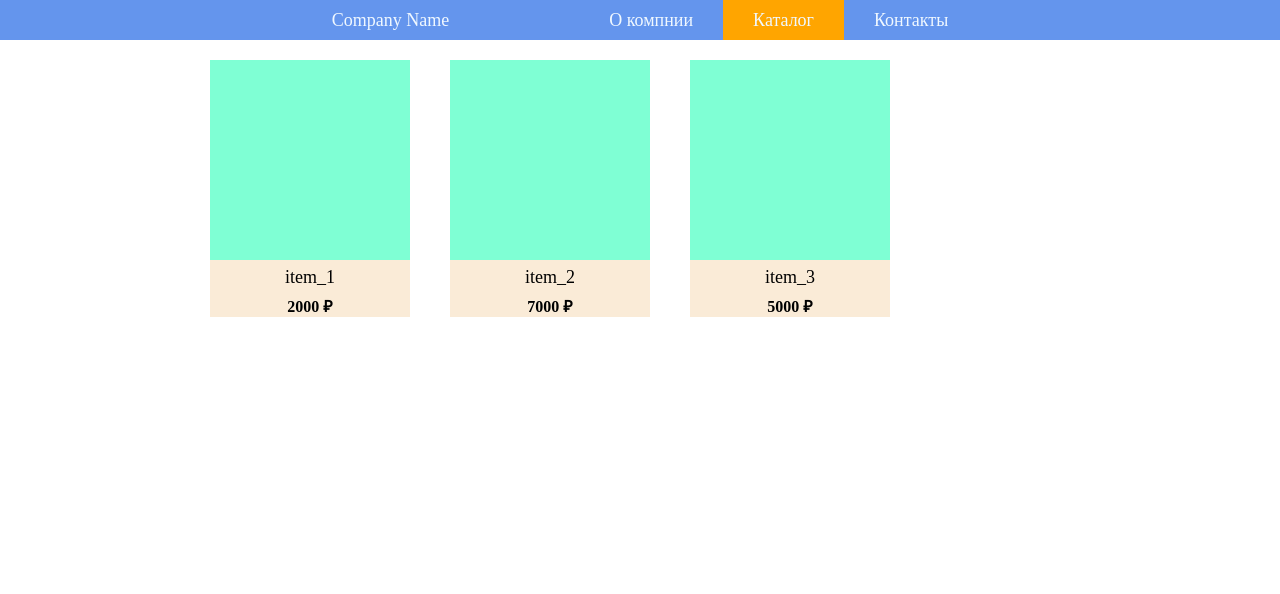
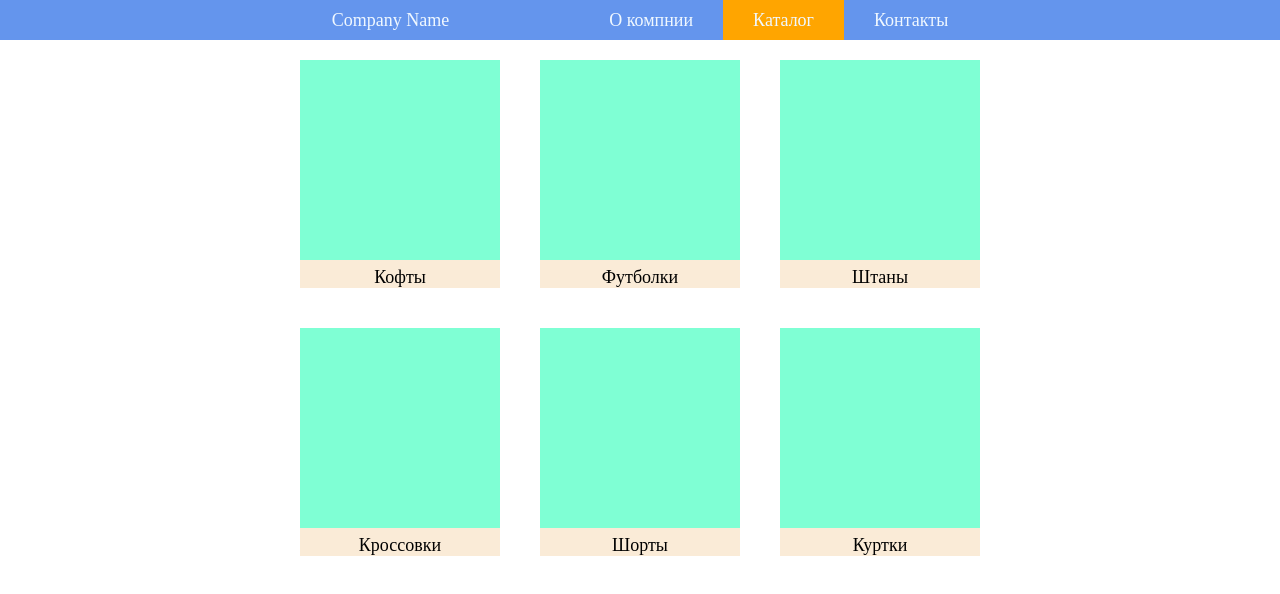
Before and after one commit to Trigan00/MyShopTemplate, a React (Create React App) app: page /Catalog in a window 1280 px wide. Shown: the top 594 px of the page. Built offline with nearby package versions, Linux system fonts and the light colour scheme.

Commit message:
modified CatalogPage

```diff
--- a/src/App.js
+++ b/src/App.js
@@ -1,20 +1,20 @@
 import "./App.css";
 import { BrowserRouter, Route, Routes } from "react-router-dom";
-import Company from "./pages/Company";
-import Catalog from "./pages/Catalog";
-import Contacts from "./pages/Contacts";
+import CompanyPage from "./pages/CompanyPage";
+import CatalogPage from "./pages/CatalogPage";
+import ContactsPage from "./pages/ContactsPage";
+import HomePage from "./pages/HomePage";
 import NavBar from "./components/NavBar/NavBar";
-import Home from "./pages/Home";
 
 function App() {
   return (
     <BrowserRouter>
       <NavBar />
       <Routes>
-        <Route path={"/*"} element={<Home />} />
-        <Route path={"Company/"} element={<Company />} />
-        <Route path={"Catalog/"} element={<Catalog />} />
-        <Route path={"Contacts/"} element={<Contacts />} />
+        <Route path={"/*"} element={<HomePage />} />
+        <Route path={"Company/"} element={<CompanyPage />} />
+        <Route path={"Catalog/"} element={<CatalogPage />} />
+        <Route path={"Contacts/"} element={<ContactsPage />} />
       </Routes>
     </BrowserRouter>
   );
--- a/src/components/productItem/ProductItem.js
+++ b/src/components/catalogSection/CatalogSection.js
@@ -6,7 +6,6 @@ function ProductItem(props) {
     <div className={styles.Item}>
       <div className={styles.image} />
       <label className={styles.Name}>{props.product.name}</label>
-      <label className={styles.Price}>{props.product.Price} &#8381;</label>
     </div>
   );
 }
--- a/src/components/productItem/ProductItem.module.css
+++ b/src/components/catalogSection/ProductItem.module.css
@@ -16,9 +16,3 @@
   text-align: center;
   font-size: 18px;
 }
-
-.Price {
-  margin-top: 7px;
-  text-align: center;
-  font-weight: bold;
-}
--- a/src/pages/Catalog.js
+++ /dev/null
@@ -1,20 +0,0 @@
-import React from "react";
-import ProductItem from "../components/productItem/ProductItem";
-
-import styles from "./Catalog.module.css";
-
-function Catalog() {
-  const initialProducts = [
-    { name: "item_1", Price: 2000, id: 0 },
-    { name: "item_2", Price: 7000, id: 1 },
-    { name: "item_3", Price: 5000, id: 2 },
-  ];
-
-  const ProductsList = initialProducts.map((item) => (
-    <ProductItem product={item} key={item.id} />
-  ));
-
-  return <div className={styles.Products}>{ProductsList}</div>;
-}
-
-export default Catalog;
--- a/src/pages/Catalog.module.css
+++ b/src/pages/Catalog.module.css
@@ -1,7 +1,7 @@
-.Products {
+.Sections {
   display: flex;
-  max-width: 1100px;
-  width: 100%;
   flex-wrap: wrap;
   justify-content: center;
+  max-width: 800px;
+  margin: 0 auto;
 }
--- /dev/null
+++ b/src/pages/CatalogPage.js
@@ -0,0 +1,23 @@
+import React from "react";
+import CatalogSections from "../components/catalogSection/CatalogSection";
+
+import styles from "./Catalog.module.css";
+
+function Catalog() {
+  const сatalogSections = [
+    { name: "Кофты", id: 0 },
+    { name: "Футболки", id: 1 },
+    { name: "Штаны", id: 2 },
+    { name: "Кроссовки", id: 3 },
+    { name: "Шорты", id: 4 },
+    { name: "Куртки", id: 5 },
+  ];
+
+  const SectoionsList = сatalogSections.map((item) => (
+    <CatalogSections product={item} key={item.id} />
+  ));
+
+  return <div className={styles.Sections}>{SectoionsList}</div>;
+}
+
+export default Catalog;
```
Also changed, not shown: src/pages/CompanyPage.js (renamed from src/pages/Company.js), src/pages/ContactsPage.js (renamed from src/pages/Contacts.js), src/pages/HomePage.js (renamed from src/pages/Home.js).
